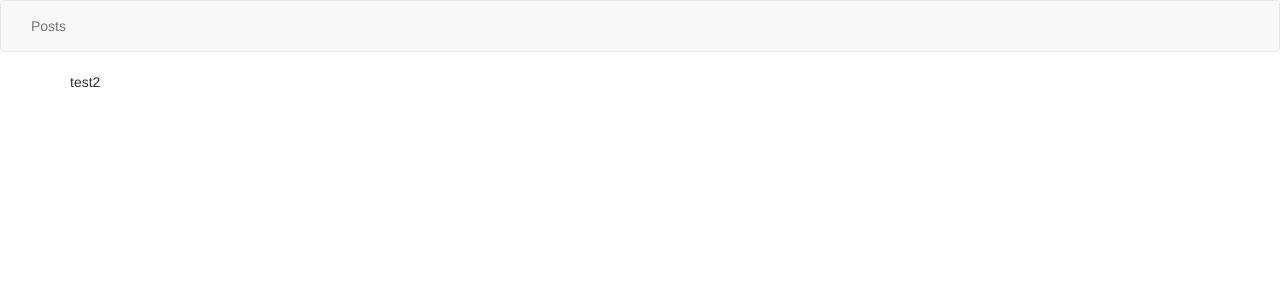
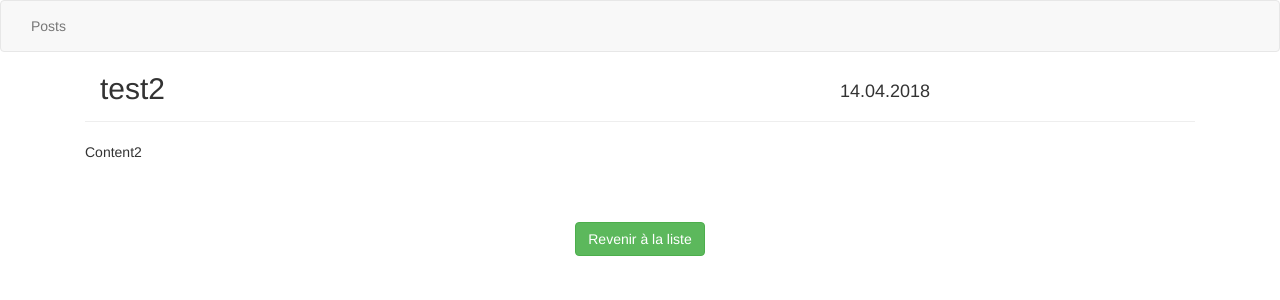
Before and after one commit to bastienChe/Angular-OC-Blog, an Angular app: page /post/1 in a window 1280 px wide. Shown: the top 300 px of the page. Built offline with nearby package versions, Linux system fonts and the light colour scheme.

Commit message:
page singlepost + retour

```diff
--- a/src/app/post-list-item/post-item/post-item.component.html
+++ b/src/app/post-list-item/post-item/post-item.component.html
@@ -1 +1,14 @@
-{{post.title}}
+<div class="bs-exemple">
+    <div class="col-md-12">
+        <h2 class="pull-left col-md-8" style="margin-top:0px;">{{post.title}} </h2><h4 class="pull-right col-md-4" style="margin-top:10px;">{{ post.date | date:'dd.MM.yyyy'}}</h4>
+        <div class="page-header">
+
+        </div>
+    </div>
+</div>
+<div class="col-md-6">
+    <p>{{post.content}}</p>
+</div>
+<div class="col-md-12" style="margin-top: 50px;text-align: center;">
+    <button class="btn btn-success" (click)="back()">Revenir à la liste</button>
+</div>
--- a/src/app/post-list-item/post-item/post-item.component.ts
+++ b/src/app/post-list-item/post-item/post-item.component.ts
@@ -17,15 +17,17 @@ export class PostItemComponent implements OnInit {
   post: Post;
 
   ngOnInit() {
-    debugger;
     this.post = new Post('', '', new Date(), 0);
     const id = this.route.snapshot.params['id'];
     this.postService.getSinglePost(+id).then(
       (post: Post) => {
-        debugger;
         this.post = post;
       }
     );
   }
 
+  back() {
+    this.router.navigate(['/postList']);
+  }
+
 }
```
